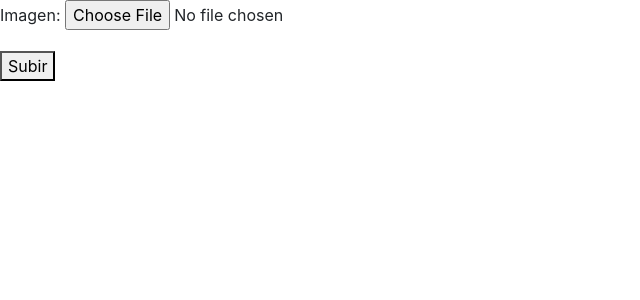
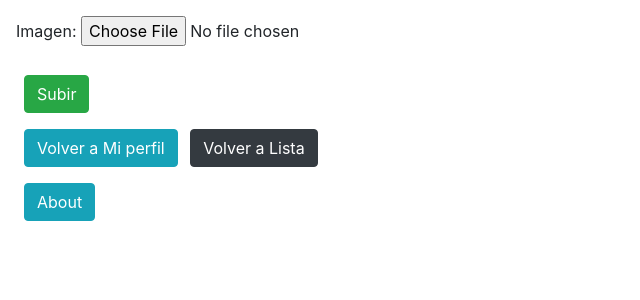
Before and after one commit to virlop/Proyecto-Final-Django-Blog, a Django app: page /blogger/avatar/ in a window 1280 px wide. Shown: the top 300 px of the page, without its empty margins (0-640 px from the left). Run offline with Django 4.2, Linux system fonts and the light colour scheme; parts of the project's set-up code (start-up, migrations or seed data) failed here and were passed over; some libraries are stand-ins or nearby versions.

Commit message:
Agrego boton y estilos de subida de avatar por el usuario

```diff
--- a/blog/blogger/templates/blogger/avatar_form.html
+++ b/blog/blogger/templates/blogger/avatar_form.html
@@ -8,11 +8,18 @@
     <meta name="viewport" content="width=device-width, initial-scale=1.0">
     <title>Agrega tu avatar!</title>
 </head>
-<body>
+<body class="m-3">
     <form method="POST" enctype="multipart/form-data">
         {% csrf_token %}
         {{mi_form.as_p}}
-        <button type="submit">Subir</button>
+        <button class="btn btn-success m-2" type="submit">Subir</button>
     </form>
+    <footer>
+        <a class="btn btn-info m-2" href="{% url 'blogger_profile' user.id %}">Volver a Mi perfil</a>
+        <a class="btn btn-dark" href="{% url 'virginiaBlog_list' %}">Volver a Lista</a>
+        <br>
+        <a class="btn btn-info m-2 " href="{% url 'virginiaBlog_about' %}">About</a>
+    </footer>
+
 </body>
 </html>
--- a/blog/blogger/templates/blogger/blogger_crear_cuenta_form.html
+++ b/blog/blogger/templates/blogger/blogger_crear_cuenta_form.html
@@ -14,7 +14,6 @@
  <form method="post">
      {% csrf_token %}
      {{ form.as_p }}
-
      <input class="btn btn-primary" type="submit" value="Crear Cuenta">
  </form>
 
--- a/blog/blogger/templates/blogger/blogger_detail.html
+++ b/blog/blogger/templates/blogger/blogger_detail.html
@@ -28,6 +28,7 @@
             </ul>
         </div>
     </div>
+    <a class="btn btn-primary m-2 " href="{% url 'agregar_avatar' %}">Agregar Avatar</a>
 
      <footer>
         <a class="btn btn-info m-2 " href="{% url 'virginiaBlog_about' %}">About</a>
--- a/blog/blogger/templates/blogger/user_form.html
+++ b/blog/blogger/templates/blogger/user_form.html
@@ -17,6 +17,7 @@
         {{ form.as_p }}
         <input class="btn btn-success m-2" type="submit" value="Guardar">
     </form>
+
     <footer>
         <a class="btn btn-info m-2 " href="{% url 'virginiaBlog_about' %}">About</a>
     </footer>
```
Also changed, not shown: blog/db.sqlite3, blog/media/avatars/5345786-middle.png (added), blog/media/avatars/5345786-middle_hIOXtPJ.png (added), blog/media/avatars/a65832155622ac173337874f02b218fb_rrF5lEY.png (added), blog/media/avatars/icon-of-user-avatar-for-web-site-or-mobile-vector-4031376.jpg (added), blog/media/avatars/icon-of-user-avatar-for-web-site-or-mobile-vector-4031376_A5xzLlR.jpg (added).
